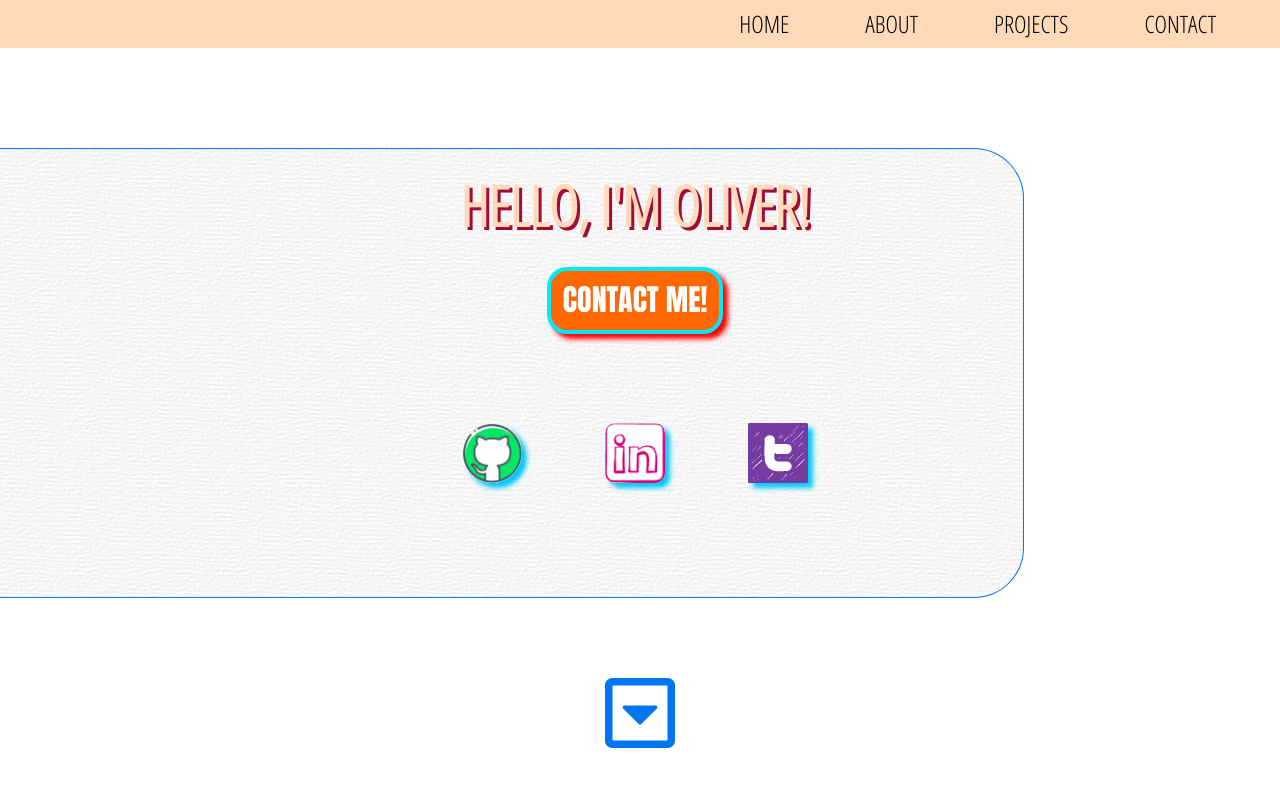
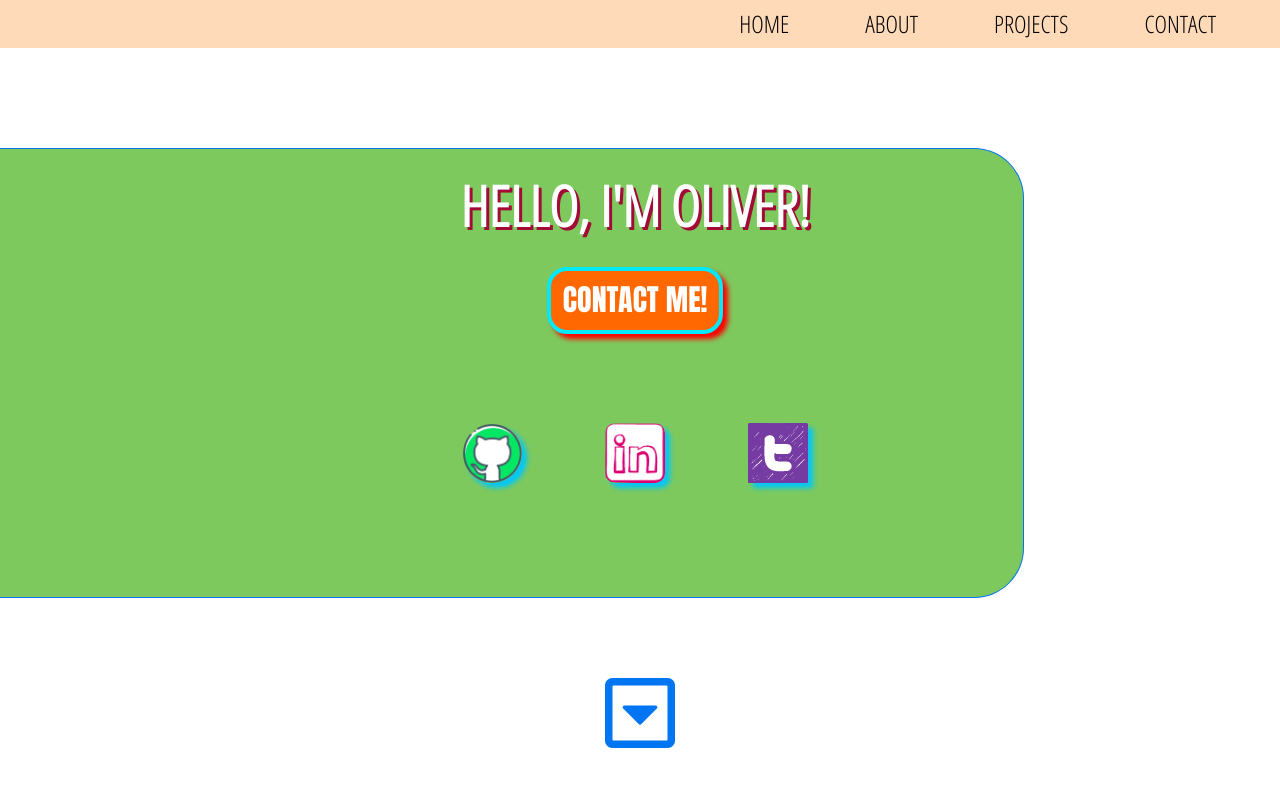
Before and after one commit to Kerseyol/2021Portfolio, a plain HTML site: page index.html in a window 1280 px wide. Shown: the top 800 px of the page. Drawn offline with nearby package versions, Linux system fonts and the light colour scheme.

Commit message:
color changes

```diff
--- a/myscript.css
+++ b/myscript.css
@@ -491,9 +491,7 @@ header::after {
   width: 80%;
   height: 450px;
   border-radius: 0 50px 50px 0;
-  background-color: whitesmoke;
-  background-image: url(/Assets/white_wall.png);
-  background-repeat: repeat;
+  background-color: white;
   border: 1px solid var(--accent3);
   border-left: none;
   display: flex;
@@ -503,6 +501,7 @@ header::after {
   animation: slideInLeft;
   animation-duration: 3s;
   animation-iteration-count: 1;
+  background-color: #7dc95e;
 }
 
 .profile__right {
@@ -515,6 +514,7 @@ header::after {
 }
 
 .profile__right-text {
+  border-radius: 50px;
   height: 400px;
   width: 100%;
   display: flex;
@@ -533,7 +533,7 @@ header::after {
   font-family: var(--font1);
   text-transform: uppercase;
   font-size: 5rem;
-  color: var(--primary1);
+  color: white;
   text-shadow: 3px 3px var(--accent2);
   margin: 0 auto;
 }
```
